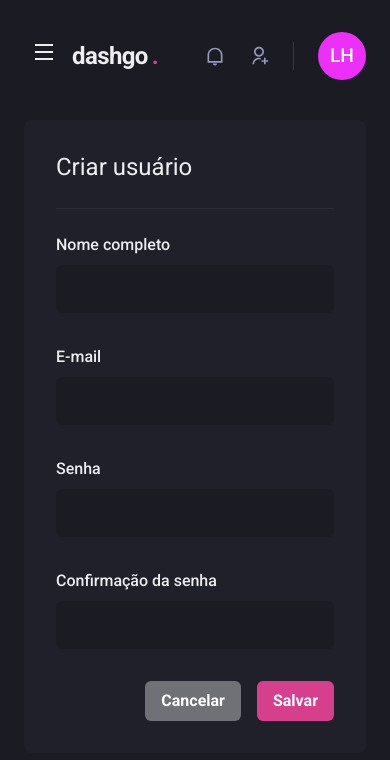
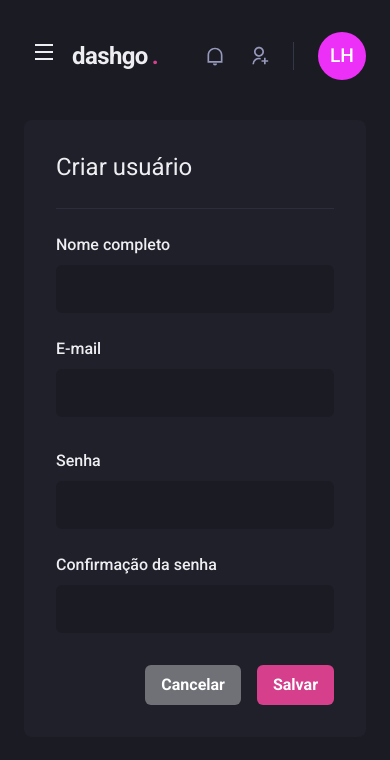
Before and after one commit to LucasHenrique98/dashgo-app, a Next.js app: page /users/create in a window 390 px wide. Shown: the top 760 px of the page. Built offline with nearby package versions, Linux system fonts and the light colour scheme.

Commit message:
add responsiveness to create user page

```diff
--- a/src/pages/users/create.tsx
+++ b/src/pages/users/create.tsx
@@ -17,7 +17,7 @@ export default function CreateUser() {
     <Box>
       <Header />
 
-      <Flex w="100%" my="6" maxWidth={1480} mx="auto" px="6">
+      <Flex w="100%" my="6" maxWidth={1480} mx="auto" px={['6', '8']}>
         <Sidebar />
 
         <Box flex="1" borderRadius={8} bg="gray.800" p="8">
@@ -27,12 +27,12 @@ export default function CreateUser() {
           <Divider my="6" borderColor="gray.700" />
 
           <VStack spacing="8">
-            <SimpleGrid minChildWidth="240px" spacing="8" w="100%">
+            <SimpleGrid minChildWidth="240px" spacing={['6', '8']} w="100%">
               <Input name="name" label="Nome completo" />
               <Input name="email" type="email" label="E-mail" />
             </SimpleGrid>
 
-            <SimpleGrid minChildWidth="240px" spacing="8" w="100%">
+            <SimpleGrid minChildWidth="240px" spacing={['6', '8']} w="100%">
               <Input name="password" type="password" label="Senha" />
               <Input
                 name="password_confirmation"
```
